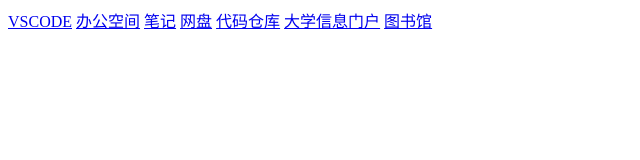
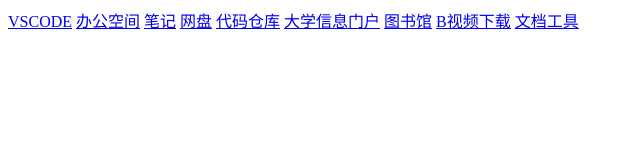
Before and after one commit to huanghu996/index, a plain HTML site: page index.html in a window 1280 px wide. Shown: the whole page, without its empty margins (0-640 px from the left). Drawn offline with Linux system fonts and the light colour scheme.

Commit message:
Update index.html

```diff
--- a/index.html
+++ b/index.html
@@ -12,5 +12,7 @@
     <a target="_blank" href="https://github.com">代码仓库</a>
     <a target="_blank" href="http://my.csu.edu.cn">大学信息门户</a>
     <a target="_blank" href="https://lib.csu.edu.cn">图书馆</a>
+    <a target="_blank" href="http://syyhc.com">B视频下载</a>
+    <a target="_blank" href="https://box.baidu.com/#/">文档工具</a>
 </body>
 </html>
```
